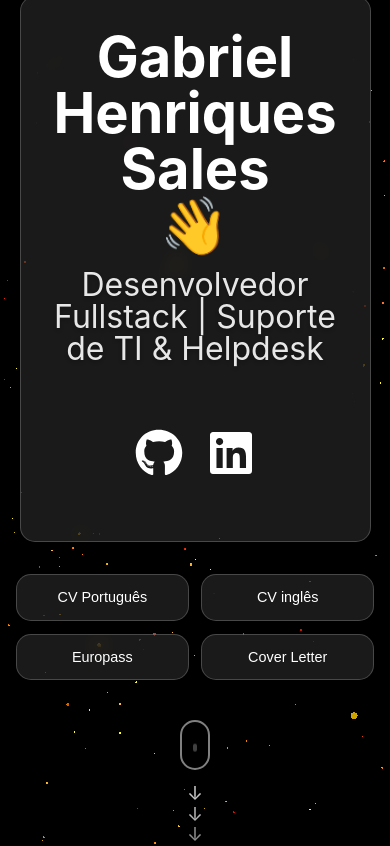
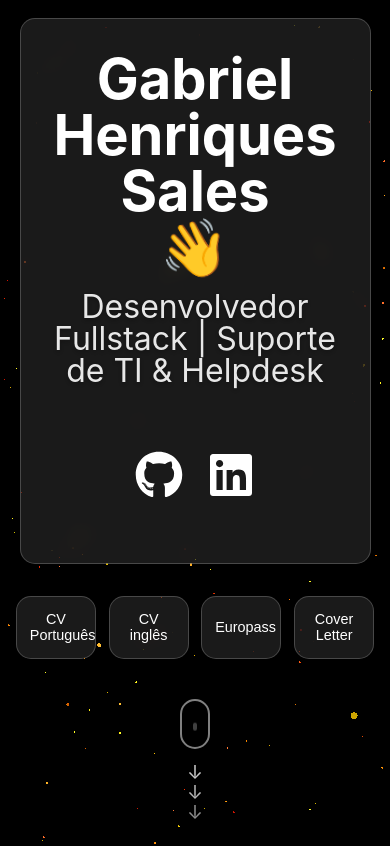
Before and after one commit to Usales/NovoPortifolio, a React (Create React App) app: page / in a window 390 px wide. Shown: the top 846 px of the page. Built offline with nearby package versions, Linux system fonts and the light colour scheme; the HTML template or start-up script is replaced by a standard one.

Commit message:
Ajustar grid dos botÃµes de currÃ­culo para 4x1 no mobile

```diff
--- a/src/Componentes/TelaInicio/TelaInicio.css
+++ b/src/Componentes/TelaInicio/TelaInicio.css
@@ -124,7 +124,7 @@
   .redes-sociais {
     gap: 1.2rem;
   }
-  /* O grid 2x2 já está definido na media query específica acima */
+  /* O grid 4x1 já está definido na media query específica acima */
 }
 
 /* Mobile (≤480px) */
@@ -146,11 +146,11 @@
   .redes-sociais {
     gap: 1rem;
   }
-  /* O grid 2x2 já está definido nas media queries específicas acima */
+  /* Grid 4x1 para mobile - 4 colunas em uma linha */
   .botoes-curriculo {
     display: grid !important;
-    grid-template-columns: repeat(2, 1fr);
-    grid-template-rows: repeat(2, 1fr);
+    grid-template-columns: repeat(4, 1fr);
+    grid-template-rows: 1fr;
   }
   .scroll-indicator {
     margin-top: 1.5rem;
@@ -178,11 +178,11 @@
   .redes-sociais {
     gap: 0.8rem;
   }
-  /* Grid 2x2 para telas muito pequenas */
+  /* Grid 4x1 para telas muito pequenas - 4 colunas em uma linha */
   .botoes-curriculo {
     display: grid !important;
-    grid-template-columns: repeat(2, 1fr);
-    grid-template-rows: repeat(2, 1fr);
+    grid-template-columns: repeat(4, 1fr);
+    grid-template-rows: 1fr;
   }
   .scroll-indicator {
     margin-top: 1rem;
@@ -442,15 +442,15 @@
   margin-top: 2rem;
 }
 
-/* Mobile e Tablet - Grid 2x2 para botões CV (aplicado em todas as versões mobile e tablet em retrato) */
+/* Mobile e Tablet - Grid 4x1 para botões CV (aplicado em todas as versões mobile e tablet em retrato) */
 /* Cobre: iPhone SE (375px), iPhone 13 (390px), iPhone XR (414px), iPhone 12 Pro (390px),
    iPhone 14 Pro Max (430px), Pixel 7 (412px), Galaxy S8+ (360px), Galaxy S20 Ultra (412px),
    Galaxy A30s (360px) e todos os outros até 768px */
 @media screen and (max-width: 768px) {
   .botoes-curriculo {
     display: grid !important;
-    grid-template-columns: repeat(2, 1fr);
-    grid-template-rows: repeat(2, 1fr);
+    grid-template-columns: repeat(4, 1fr);
+    grid-template-rows: 1fr;
     gap: 0.8rem;
     width: 100%;
     max-width: 100%;
@@ -471,8 +471,8 @@
 @media screen and (max-width: 375px) {
   .botoes-curriculo {
     display: grid !important;
-    grid-template-columns: repeat(2, 1fr);
-    grid-template-rows: repeat(2, 1fr);
+    grid-template-columns: repeat(4, 1fr);
+    grid-template-rows: 1fr;
     gap: 0.7rem;
     padding: 0 0.8rem;
   }
@@ -488,8 +488,8 @@
 @media screen and (min-width: 376px) and (max-width: 390px) {
   .botoes-curriculo {
     display: grid !important;
-    grid-template-columns: repeat(2, 1fr);
-    grid-template-rows: repeat(2, 1fr);
+    grid-template-columns: repeat(4, 1fr);
+    grid-template-rows: 1fr;
     gap: 0.8rem;
     padding: 0 1rem;
   }
@@ -505,8 +505,8 @@
 @media screen and (min-width: 391px) and (max-width: 430px) {
   .botoes-curriculo {
     display: grid !important;
-    grid-template-columns: repeat(2, 1fr);
-    grid-template-rows: repeat(2, 1fr);
+    grid-template-columns: repeat(4, 1fr);
+    grid-template-rows: 1fr;
     gap: 0.9rem;
     padding: 0 1.2rem;
   }
@@ -522,8 +522,8 @@
 @media screen and (min-width: 431px) and (max-width: 480px) {
   .botoes-curriculo {
     display: grid !important;
-    grid-template-columns: repeat(2, 1fr);
-    grid-template-rows: repeat(2, 1fr);
+    grid-template-columns: repeat(4, 1fr);
+    grid-template-rows: 1fr;
     gap: 1rem;
     padding: 0 1.3rem;
   }
@@ -539,8 +539,8 @@
 @media screen and (min-width: 481px) and (max-width: 768px) {
   .botoes-curriculo {
     display: grid !important;
-    grid-template-columns: repeat(2, 1fr);
-    grid-template-rows: repeat(2, 1fr);
+    grid-template-columns: repeat(4, 1fr);
+    grid-template-rows: 1fr;
     gap: 1.1rem;
     padding: 0 1.5rem;
     max-width: 500px;
@@ -555,12 +555,12 @@
   }
 }
 
-/* Orientação paisagem em mobile - manter grid 2x2 */
+/* Orientação paisagem em mobile - manter grid 4x1 */
 @media screen and (max-width: 768px) and (orientation: landscape) {
   .botoes-curriculo {
     display: grid !important;
-    grid-template-columns: repeat(2, 1fr);
-    grid-template-rows: repeat(2, 1fr);
+    grid-template-columns: repeat(4, 1fr);
+    grid-template-rows: 1fr;
     gap: 0.7rem;
     padding: 0 0.8rem;
   }
```
